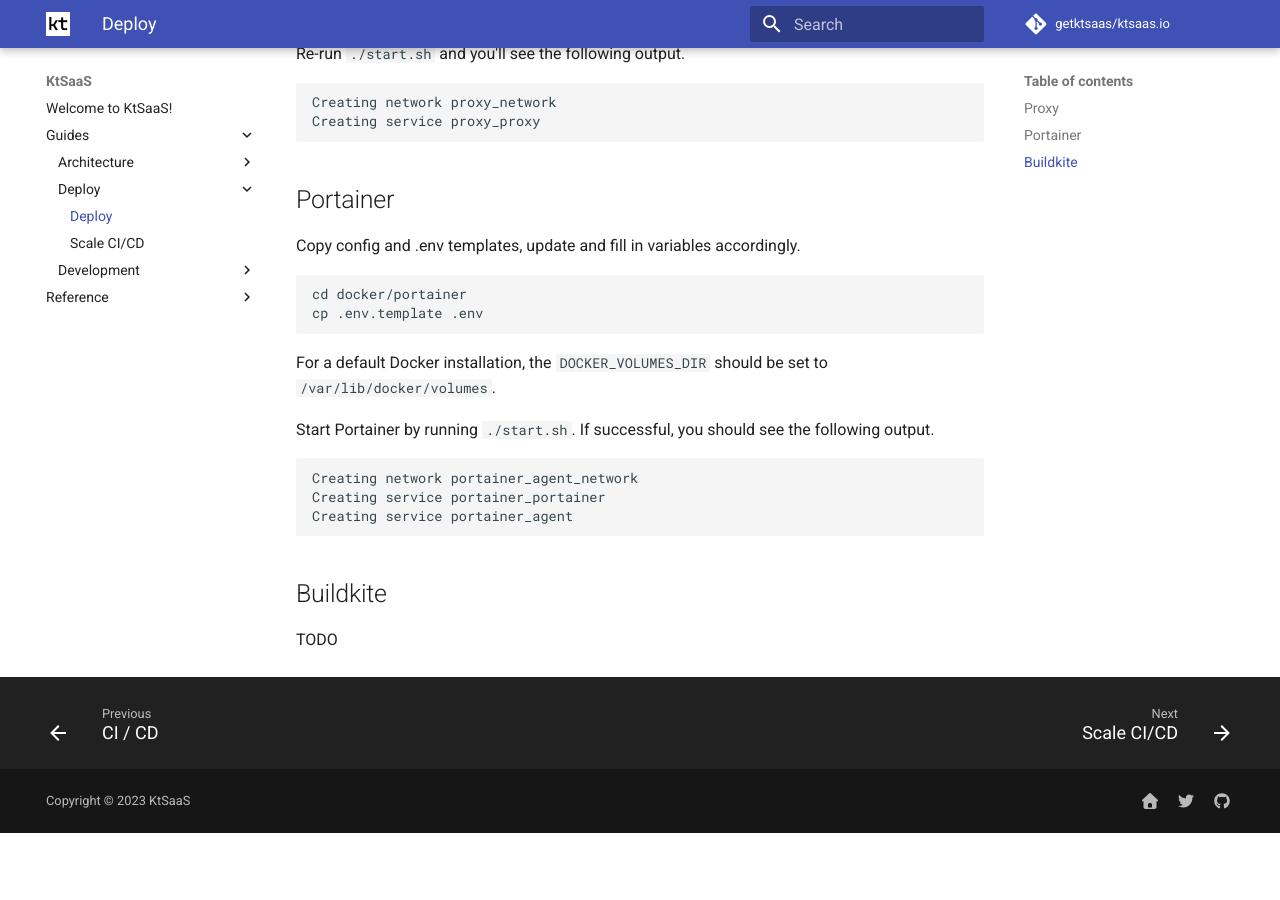
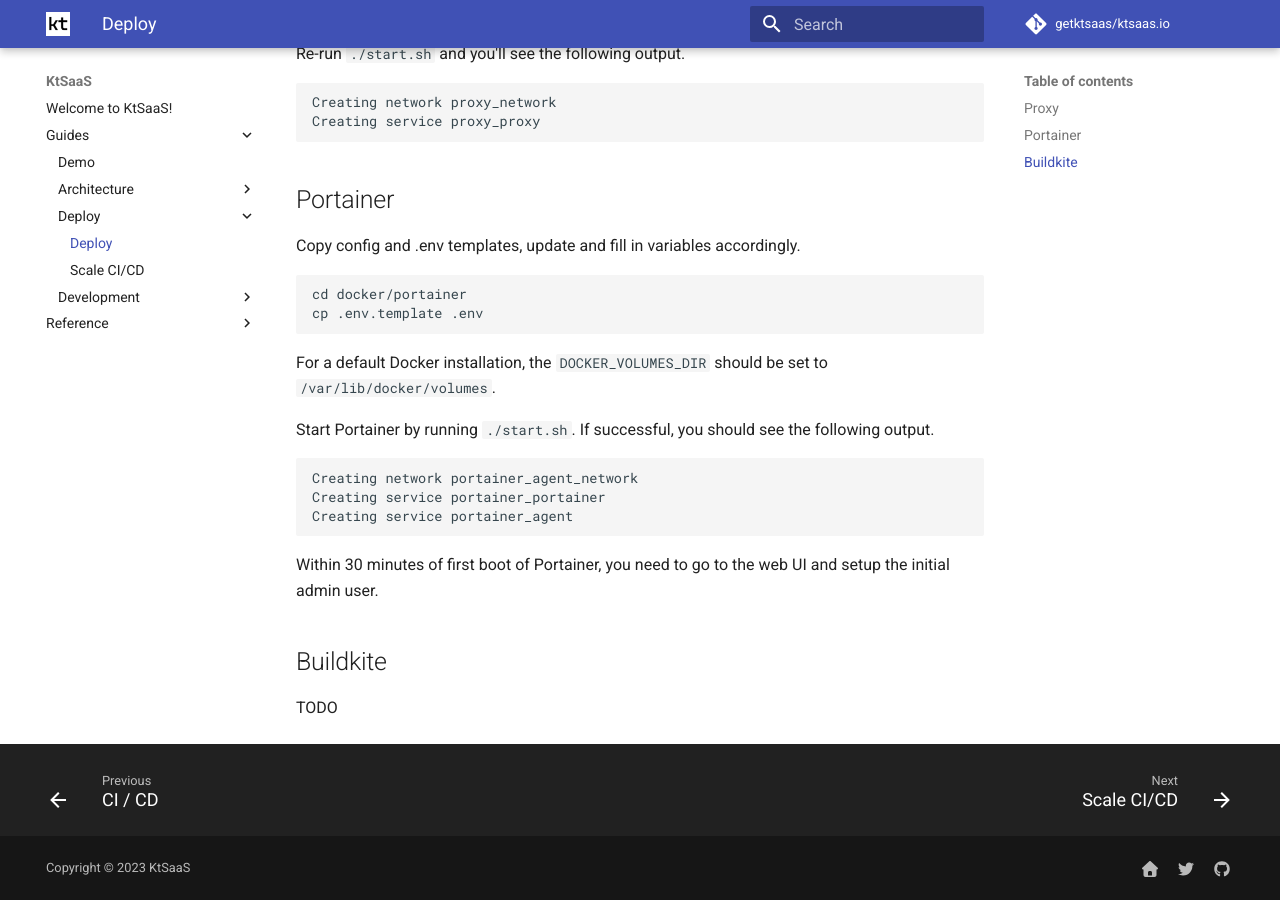
Before and after one commit to getktsaas/ktsaas.io, an MkDocs documentation site: the page built from docs/docs/guides/deploy/1-deploy.md, in a window 1280 px wide and 900 px high, scrolled down 741 px. Built offline with MkDocs 1.6.1 and Material for MkDocs 9.7.7, drawn with Linux system fonts in a browser that asks for light colours; comment, search, counter and statistics services are not loaded; before the commit the page ends 1574 px from its top, so only the background shows below that.

Commit message:
Update docs

````diff
--- a/docs/docs/guides/deploy/1-deploy.md
+++ b/docs/docs/guides/deploy/1-deploy.md
@@ -50,6 +50,11 @@ Creating service portainer_portainer
 Creating service portainer_agent
 ```
 
+Within 30 minutes of first boot of Portainer, you need to go to the web UI and setup the initial admin user.
+
+
+
+
 ## Buildkite
 
 TODO
````
Also changed, not shown: docs/docs/guides/demo.md (added, +9 -0 lines).
